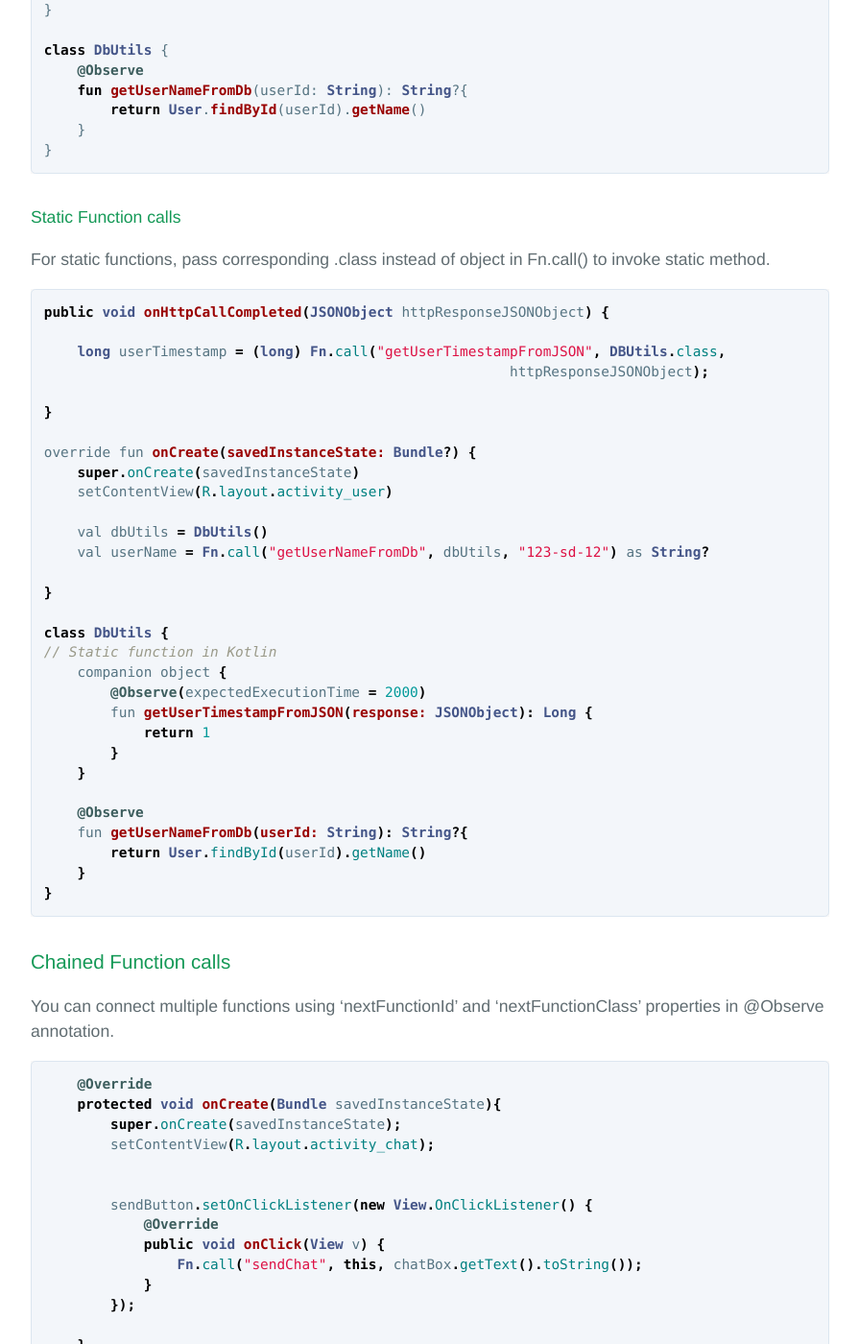
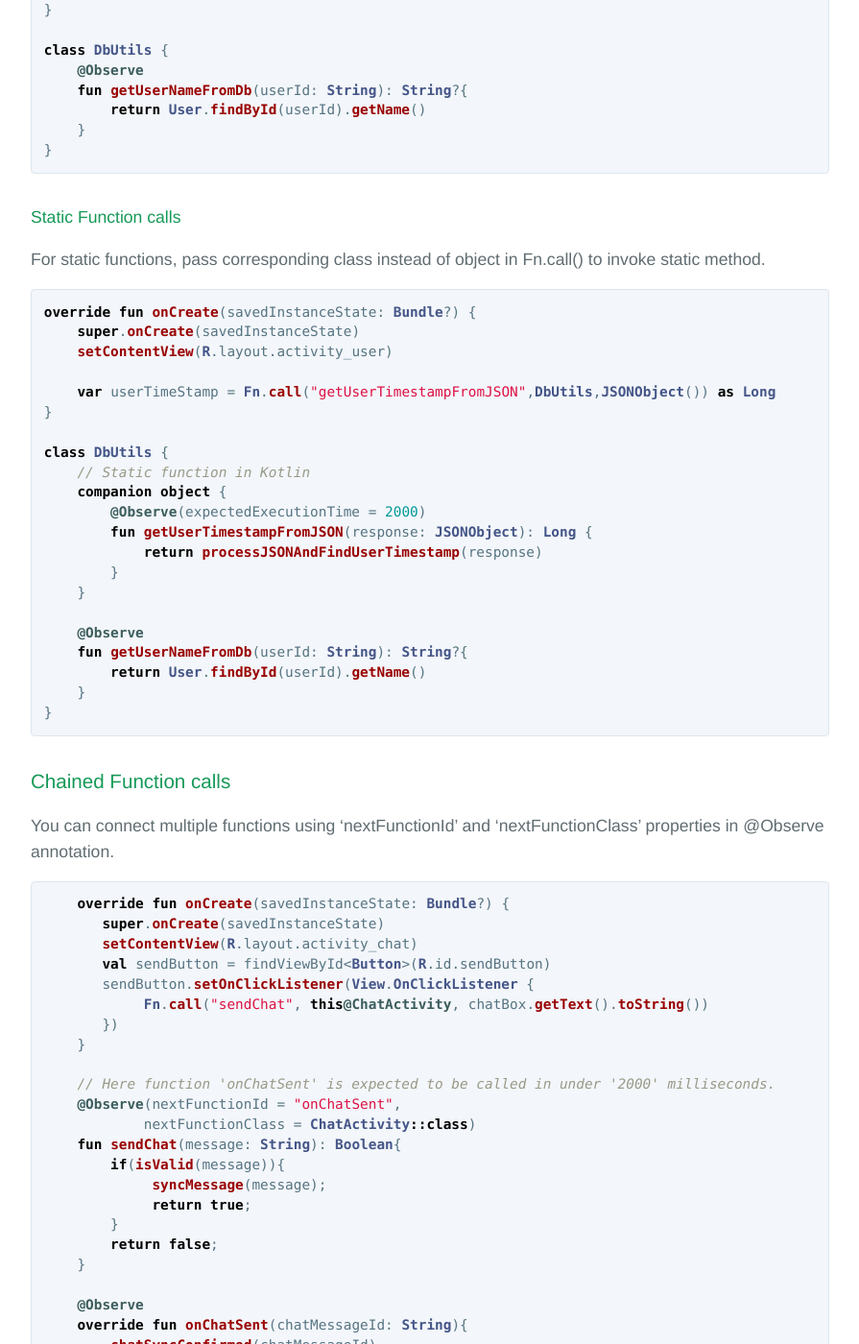
Before and after one commit to finotes/finotes.github.io, a Jekyll site: the page built from _posts/2018-02-09-kotlin-docs.md, in a window 1280 px wide and 1400 px high, scrolled down 10729 px. Shown: the whole window at 96% size, without its empty margins (192-1087 px from the left). Built offline with Jekyll 4.4.1, drawn with Linux system fonts in a browser that asks for light colours; some web fonts are replaced; some of the changed text lies outside the part shown.

Commit message:
Update 2018-02-09-kotlin-docs.md

````diff
--- a/_posts/2018-02-09-kotlin-docs.md
+++ b/_posts/2018-02-09-kotlin-docs.md
@@ -438,31 +438,22 @@ class DbUtils {
 
 #### Static Function calls
 
-For static functions, pass corresponding .class instead of object in Fn.call() to invoke static method.
+For static functions, pass corresponding class instead of object in Fn.call() to invoke static method.
 
-```java
-public void onHttpCallCompleted(JSONObject httpResponseJSONObject) {
-
-    long userTimestamp = (long) Fn.call("getUserTimestampFromJSON", DBUtils.class,
-    							httpResponseJSONObject);
-
-}
-
+```kotlin
 override fun onCreate(savedInstanceState: Bundle?) {
     super.onCreate(savedInstanceState)
     setContentView(R.layout.activity_user)
 
-    val dbUtils = DbUtils()
-    val userName = Fn.call("getUserNameFromDb", dbUtils, "123-sd-12") as String?
-
+    var userTimeStamp = Fn.call("getUserTimestampFromJSON",DbUtils,JSONObject()) as Long
 }
 
 class DbUtils {
-// Static function in Kotlin
+    // Static function in Kotlin
     companion object {
         @Observe(expectedExecutionTime = 2000)
         fun getUserTimestampFromJSON(response: JSONObject): Long {
-            return 1
+            return processJSONAndFindUserTimestamp(response)
         }
     }
 
@@ -476,26 +467,20 @@ class DbUtils {
 ### Chained Function calls
 
 You can connect multiple functions using 'nextFunctionId' and 'nextFunctionClass' properties in @Observe annotation.
-```java
-    @Override
-    protected void onCreate(Bundle savedInstanceState){
-        super.onCreate(savedInstanceState);
-        setContentView(R.layout.activity_chat);
-
-
-	sendButton.setOnClickListener(new View.OnClickListener() {
-            @Override
-            public void onClick(View v) {
-		Fn.call("sendChat", this, chatBox.getText().toString());
-            }
-        });
-
+```kotlin
+    override fun onCreate(savedInstanceState: Bundle?) {
+       super.onCreate(savedInstanceState)
+       setContentView(R.layout.activity_chat)
+       val sendButton = findViewById<Button>(R.id.sendButton)
+       sendButton.setOnClickListener(View.OnClickListener {
+	    Fn.call("sendChat", this@ChatActivity, chatBox.getText().toString())
+       })
     }
 
     // Here function 'onChatSent' is expected to be called in under '2000' milliseconds.
     @Observe(nextFunctionId = "onChatSent",
-            nextFunctionClass = MainActivity.class)
-    public boolean sendChat(String message){
+            nextFunctionClass = ChatActivity::class)
+    fun sendChat(message: String): Boolean{
 	if(isValid(message)){
 	     syncMessage(message);
 	     return true;
@@ -504,7 +489,7 @@ You can connect multiple functions using 'nextFunctionId' and 'nextFunctionClass
     }
 
     @Observe
-    public void onChatSent(String chatMessageId){
+    override fun onChatSent(chatMessageId: String){
 	chatSyncConfirmed(chatMessageId)
     }
 ```
@@ -547,11 +532,11 @@ You can report custom exceptions using the Fn.exception() API.
 ### Custom Issue
 You can report custom issues using the Fn.issue() API.
 ```kotlin
-    @Override fun paymentCompleted(userIdentifier:String, type:String){
+    override fun paymentCompleted(userIdentifier:String, type:String){
         //Handle post payment
     }
 
-    @Override fun paymentFailed(userIdentifier:String, reason:String){
+    override fun paymentFailed(userIdentifier:String, reason:String){
         Fn.reportIssue(this@PaymentActivity, reason, Severity.MAJOR)
     }
 ```
````
